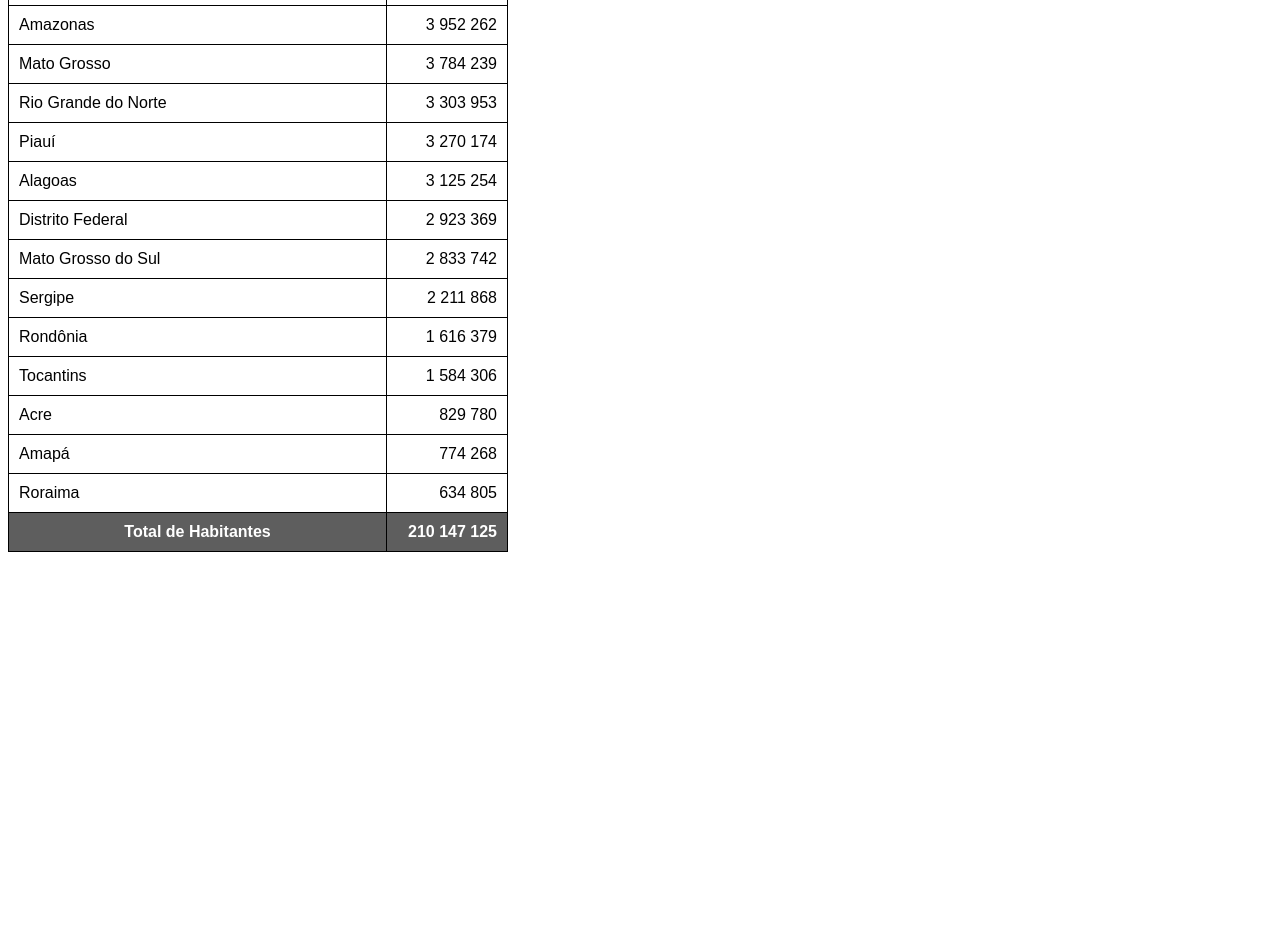
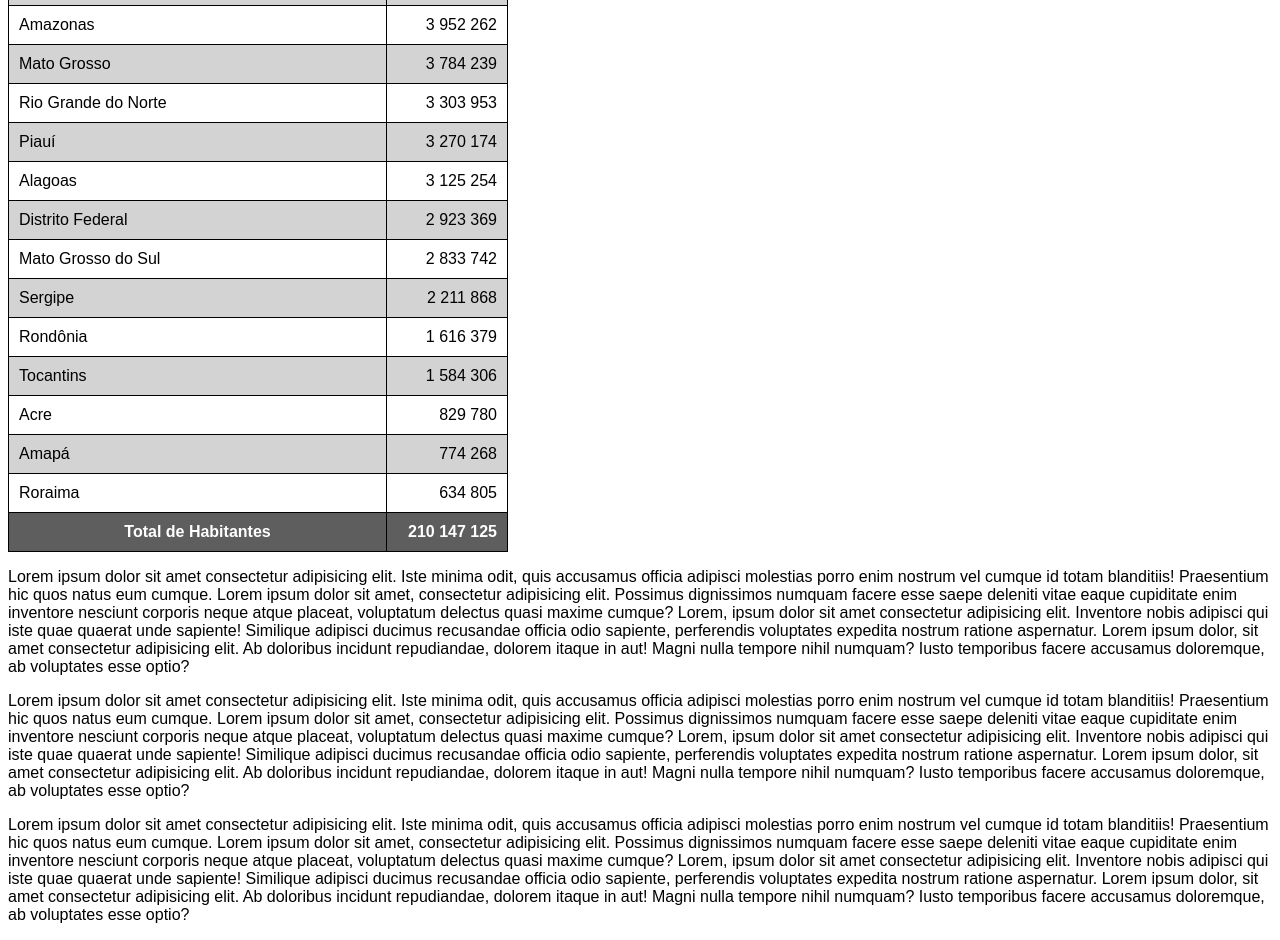
Before and after one commit to henriquevelozo/html-css, a plain HTML site: page Exercicios/ex023/tabela02.html in a window 1280 px wide. Shown: the part 700-1640 px from the top of the page. Before the commit the page ends 1260 px from the top, so only its background shows below. Drawn offline with Linux system fonts and the light colour scheme.

Commit message:
Update tabela02.html

```diff
--- a/Exercicios/ex023/tabela02.html
+++ b/Exercicios/ex023/tabela02.html
@@ -12,6 +12,7 @@
         table{
             width: 500px;
             border-collapse: collapse;
+            position: relative;
         }
 
         caption{
@@ -30,6 +31,16 @@
         thead, tfoot{
             background-color: rgb(94, 94, 94);
             color: white;
+        }
+
+        thead > tr > th{
+            position: sticky;
+            top: -1px;
+            background-color: rgb(94, 94, 94);
+        }
+
+        tbody tr:nth-child(2n){
+            background-color: lightgray;
         }
 
         td.num{
@@ -164,5 +175,8 @@
             </tr>
         </tbody>
     </table>
+    <p>Lorem ipsum dolor sit amet consectetur adipisicing elit. Iste minima odit, quis accusamus officia adipisci molestias porro enim nostrum vel cumque id totam blanditiis! Praesentium hic quos natus eum cumque. Lorem ipsum dolor sit amet, consectetur adipisicing elit. Possimus dignissimos numquam facere esse saepe deleniti vitae eaque cupiditate enim inventore nesciunt corporis neque atque placeat, voluptatum delectus quasi maxime cumque? Lorem, ipsum dolor sit amet consectetur adipisicing elit. Inventore nobis adipisci qui iste quae quaerat unde sapiente! Similique adipisci ducimus recusandae officia odio sapiente, perferendis voluptates expedita nostrum ratione aspernatur. Lorem ipsum dolor, sit amet consectetur adipisicing elit. Ab doloribus incidunt repudiandae, dolorem itaque in aut! Magni nulla tempore nihil numquam? Iusto temporibus facere accusamus doloremque, ab voluptates esse optio?</p>
+    <p>Lorem ipsum dolor sit amet consectetur adipisicing elit. Iste minima odit, quis accusamus officia adipisci molestias porro enim nostrum vel cumque id totam blanditiis! Praesentium hic quos natus eum cumque. Lorem ipsum dolor sit amet, consectetur adipisicing elit. Possimus dignissimos numquam facere esse saepe deleniti vitae eaque cupiditate enim inventore nesciunt corporis neque atque placeat, voluptatum delectus quasi maxime cumque? Lorem, ipsum dolor sit amet consectetur adipisicing elit. Inventore nobis adipisci qui iste quae quaerat unde sapiente! Similique adipisci ducimus recusandae officia odio sapiente, perferendis voluptates expedita nostrum ratione aspernatur. Lorem ipsum dolor, sit amet consectetur adipisicing elit. Ab doloribus incidunt repudiandae, dolorem itaque in aut! Magni nulla tempore nihil numquam? Iusto temporibus facere accusamus doloremque, ab voluptates esse optio?</p>
+    <p>Lorem ipsum dolor sit amet consectetur adipisicing elit. Iste minima odit, quis accusamus officia adipisci molestias porro enim nostrum vel cumque id totam blanditiis! Praesentium hic quos natus eum cumque. Lorem ipsum dolor sit amet, consectetur adipisicing elit. Possimus dignissimos numquam facere esse saepe deleniti vitae eaque cupiditate enim inventore nesciunt corporis neque atque placeat, voluptatum delectus quasi maxime cumque? Lorem, ipsum dolor sit amet consectetur adipisicing elit. Inventore nobis adipisci qui iste quae quaerat unde sapiente! Similique adipisci ducimus recusandae officia odio sapiente, perferendis voluptates expedita nostrum ratione aspernatur. Lorem ipsum dolor, sit amet consectetur adipisicing elit. Ab doloribus incidunt repudiandae, dolorem itaque in aut! Magni nulla tempore nihil numquam? Iusto temporibus facere accusamus doloremque, ab voluptates esse optio?</p>
 </body>
 </html>
```
